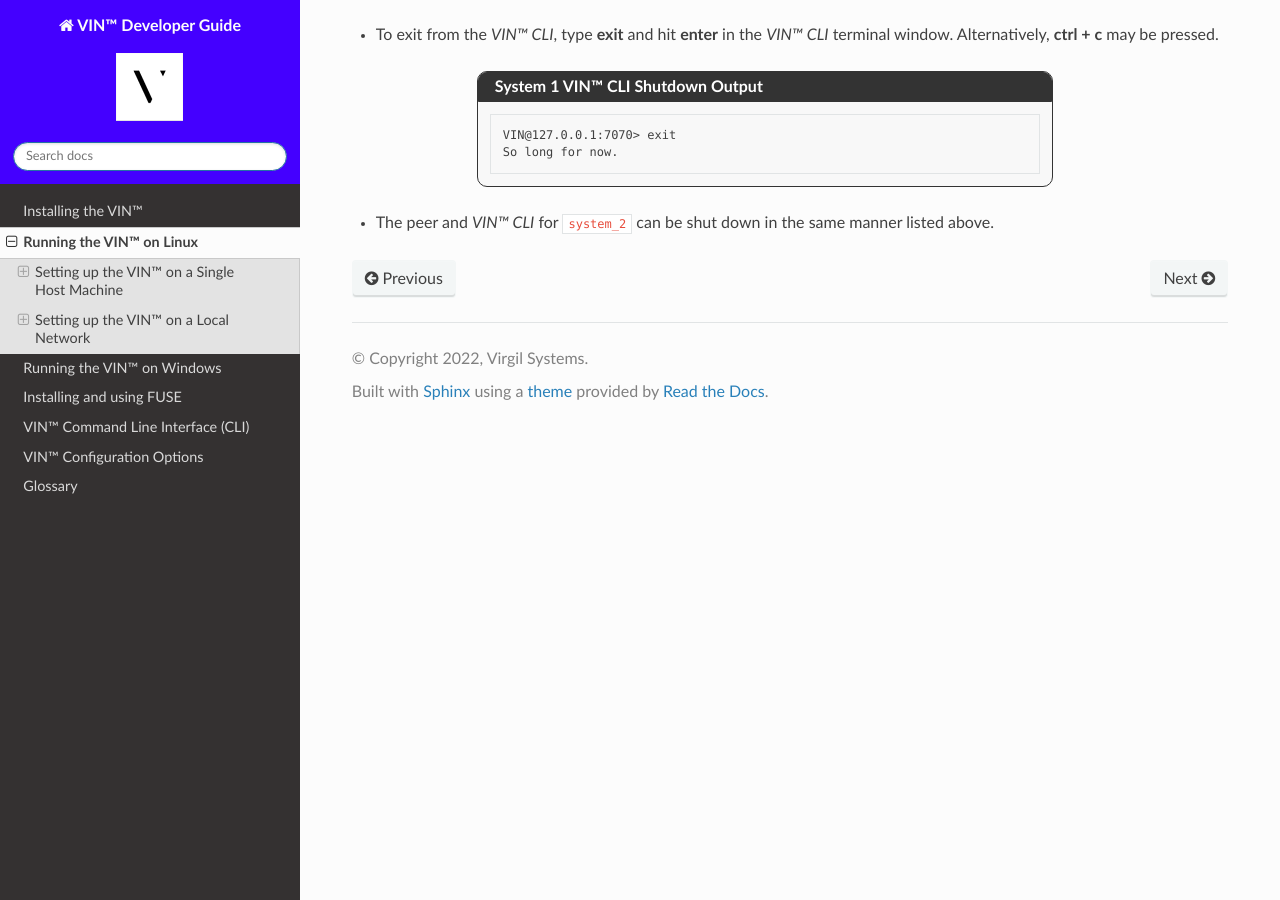
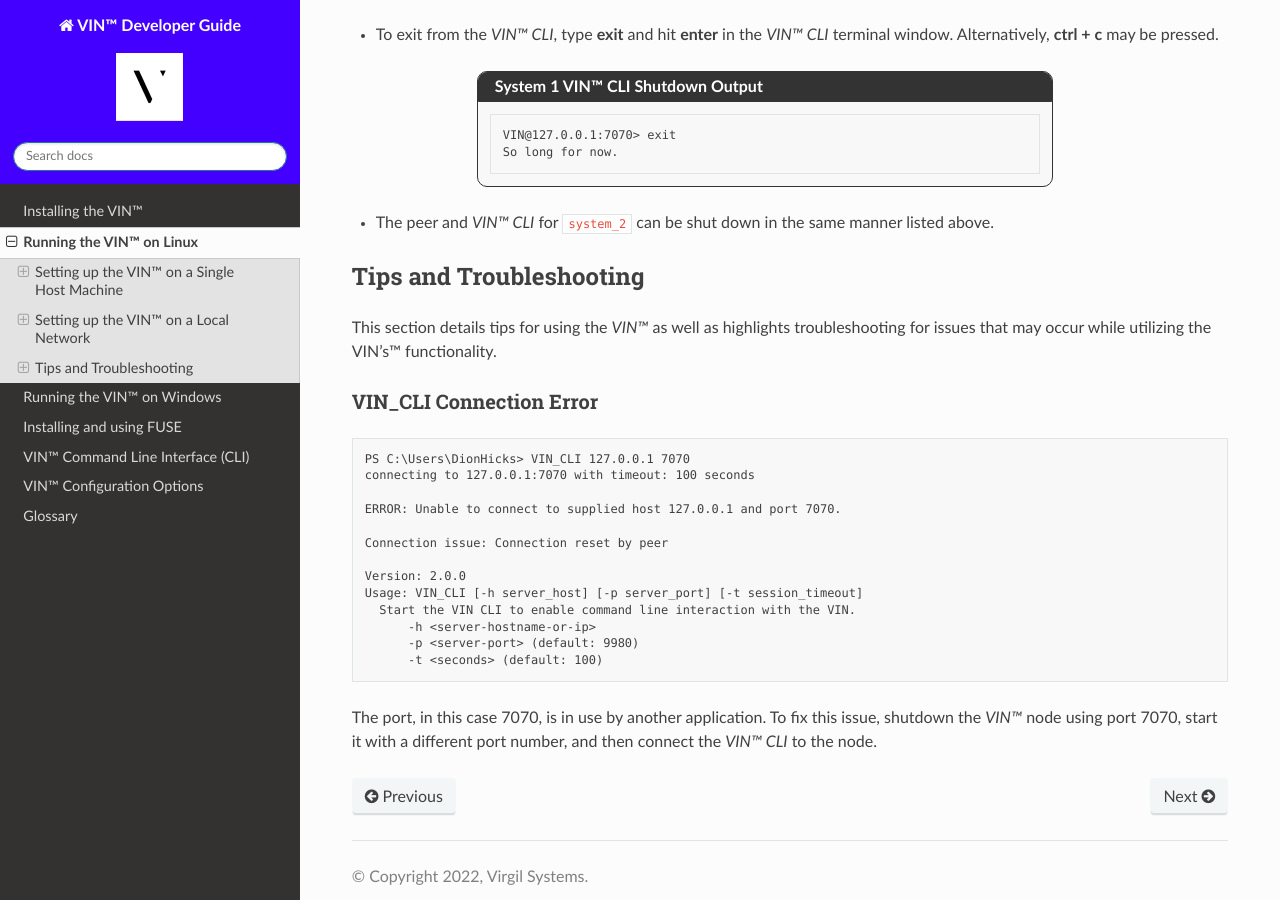
Before and after one commit to Market-Insight-Solutions-LLC/vin-developer-guide, a Sphinx documentation site: the page built from docs/source/running_the_vin_linux.rst, in a window 1280 px wide and 900 px high, scrolled down 22678 px. Built offline with Sphinx 7.4.7 and the Read the Docs theme 2.0.0, drawn with Linux system fonts in a browser that asks for light colours.

Commit message:
Added tips and troubleshooting

```diff
--- a/docs/source/running_the_vin_linux.rst
+++ b/docs/source/running_the_vin_linux.rst
@@ -1114,3 +1114,29 @@
 
 
 * The peer and *VIN™ CLI* for ``system_2`` can be shut down in the same manner listed above.
+
+Tips and Troubleshooting
+==========================
+
+This section details tips for using the *VIN™* as well as highlights troubleshooting for issues that may occur while utilizing the VIN’s™ functionality.
+
+VIN_CLI Connection Error
+--------------------------
+
+.. code-block:: none
+
+  PS C:\Users\DionHicks> VIN_CLI 127.0.0.1 7070
+  connecting to 127.0.0.1:7070 with timeout: 100 seconds
+
+  ERROR: Unable to connect to supplied host 127.0.0.1 and port 7070.
+
+  Connection issue: Connection reset by peer
+
+  Version: 2.0.0
+  Usage: VIN_CLI [-h server_host] [-p server_port] [-t session_timeout]
+    Start the VIN CLI to enable command line interaction with the VIN.
+        -h <server-hostname-or-ip>
+        -p <server-port> (default: 9980)
+        -t <seconds> (default: 100)
+
+The port, in this case 7070, is in use by another application. To fix this issue, shutdown the *VIN™* node using port 7070, start it with a different port number, and then connect the *VIN™ CLI* to the node.
```
Also changed, not shown: docs/source/running_the_vin_windows.rst (+27 -0 lines).
